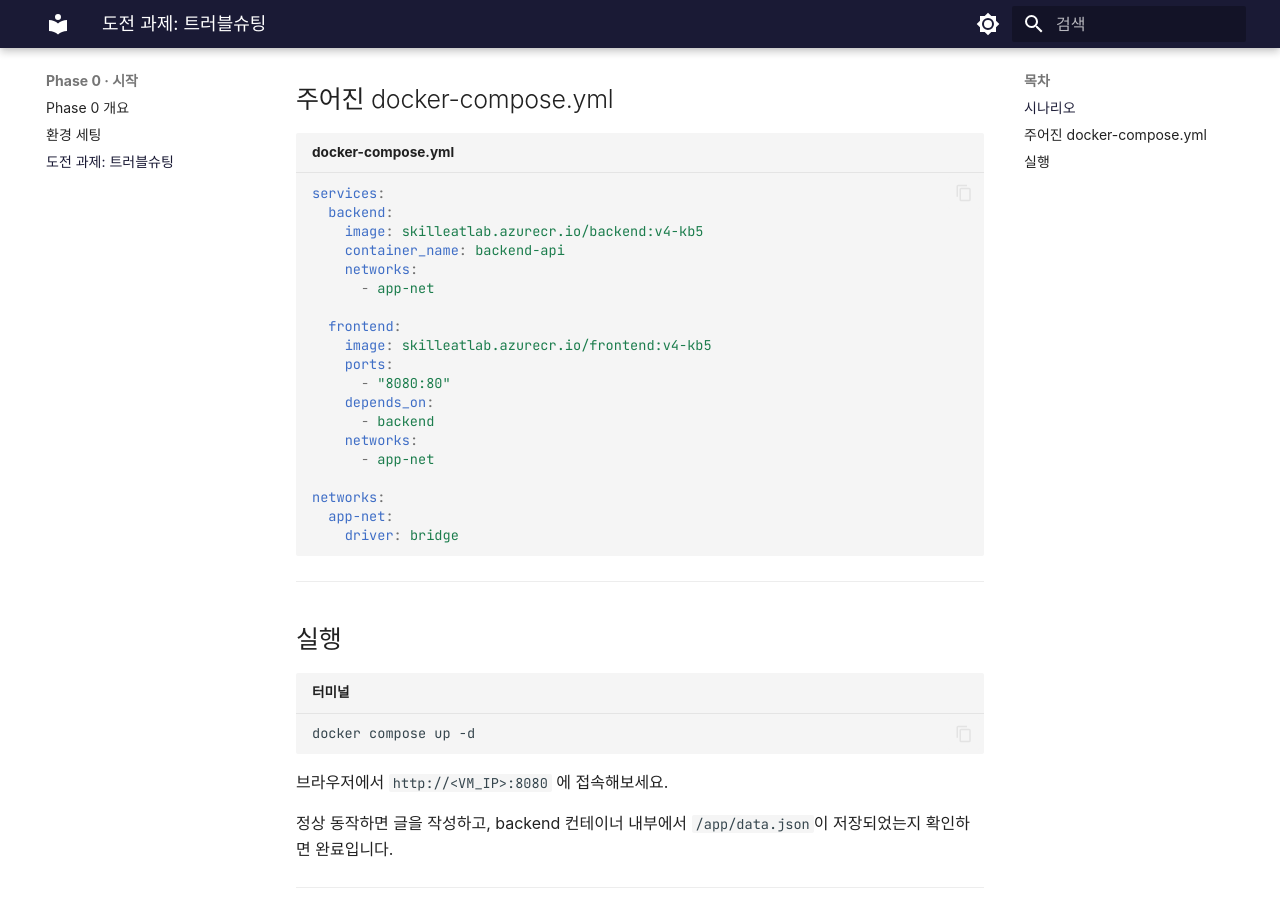
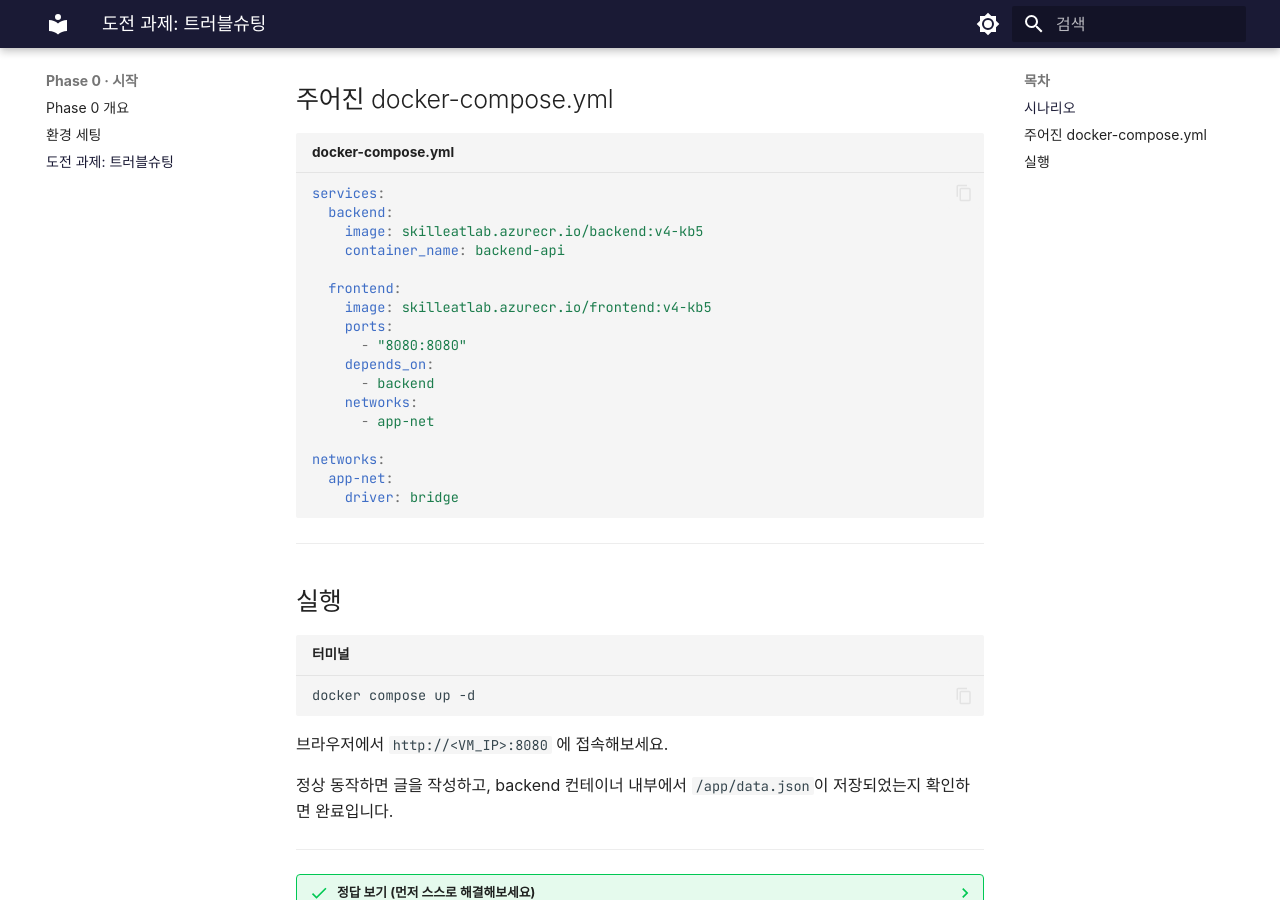
Before and after one commit to skilleat-labs/container-service-labs, an MkDocs documentation site: the page built from docs/phase-0/troubleshooting-compose.md, in a window 1280 px wide and 900 px high, scrolled down 433 px. Built offline with MkDocs 1.6.1 and Material for MkDocs 9.7.7, drawn with Linux system fonts in a browser that asks for light colours; some web fonts are replaced; part of the change alters nothing that is shown.

Commit message:
feat: 트러블슈팅 버그 3개로 확장 (container_name, networks 누락, 포트 오류)
Co-Authored-By: Claude Sonnet 4.6 <noreply@anthropic.com>

````diff
--- a/docs/phase-0/troubleshooting-compose.md
+++ b/docs/phase-0/troubleshooting-compose.md
@@ -21,13 +21,11 @@ services:
   backend:
     image: skilleatlab.azurecr.io/backend:v4-kb5
     container_name: backend-api
-    networks:
-      - app-net
 
   frontend:
     image: skilleatlab.azurecr.io/frontend:v4-kb5
     ports:
-      - "8080:80"
+      - "8080:8080"
     depends_on:
       - backend
     networks:
@@ -54,7 +52,7 @@ docker compose up -d
 
 ??? success "정답 보기 (먼저 스스로 해결해보세요)"
 
-    **문제 — container_name 오류**
+    **문제 1 — container_name 오류**
 
     frontend nginx는 `backend-service`라는 이름으로 backend를 찾습니다.
     `container_name: backend-api`로 설정되어 있어 이름을 찾지 못합니다.
@@ -67,6 +65,59 @@ docker compose up -d
     container_name: backend-service
     ```
 
+    **문제 2 — backend networks 누락**
+
+    backend에 `networks` 항목이 없어 `app-net`에 연결되지 않습니다.
+    frontend와 다른 네트워크에 있으므로 컨테이너 이름으로 통신이 불가능합니다.
+
+    ```yaml
+    # 수정 후
+    backend:
+      image: skilleatlab.azurecr.io/backend:v4-kb5
+      container_name: backend-service
+      networks:
+        - app-net
+    ```
+
+    **문제 3 — frontend 포트 매핑 오류**
+
+    frontend 컨테이너 내부는 포트 `80`에서 Nginx가 동작합니다.
+    `"8080:8080"`으로 설정되어 있어 연결이 되지 않습니다.
+
+    ```yaml
+    # 수정 전
+    ports:
+      - "8080:8080"
+
+    # 수정 후
+    ports:
+      - "8080:80"
+    ```
+
+    **수정된 docker-compose.yml:**
+
+    ```yaml title="docker-compose.yml (수정 완료)"
+    services:
+      backend:
+        image: skilleatlab.azurecr.io/backend:v4-kb5
+        container_name: backend-service
+        networks:
+          - app-net
+
+      frontend:
+        image: skilleatlab.azurecr.io/frontend:v4-kb5
+        ports:
+          - "8080:80"
+        depends_on:
+          - backend
+        networks:
+          - app-net
+
+    networks:
+      app-net:
+        driver: bridge
+    ```
+
 ---
 
 <div class="nav-buttons">
````
